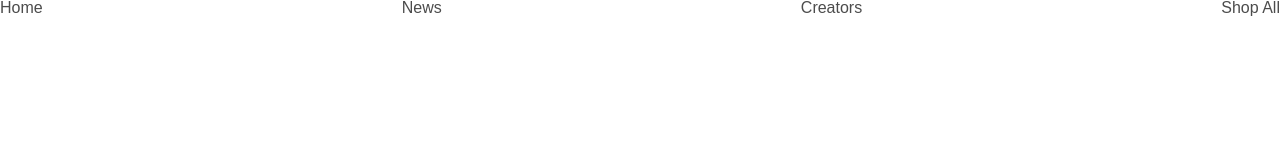
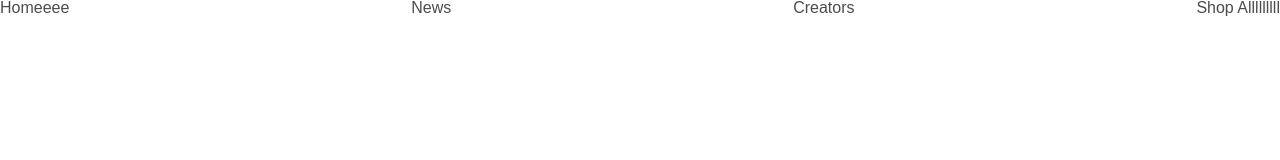
Before and after one commit to Nanae-Takanashi/dezasuta, a plain HTML site: page 0123_coding/index.html in a window 1280 px wide. Drawn offline with Linux system fonts and the light colour scheme.

Commit message:
2回目のgit

```diff
--- a/0123_coding/index.html
+++ b/0123_coding/index.html
@@ -10,10 +10,10 @@
 <body>
     <nav>
         <ul>
-            <li><a href="">Home</a></li>
+            <li><a href="">Homeeee</a></li>
             <li><a href="">News</a></li>
             <li><a href="">Creators</a></li>
-            <li><a href="">Shop All</a></li>
+            <li><a href="">Shop Alllllllll</a></li>
         </ul>
     </nav>
 
```
